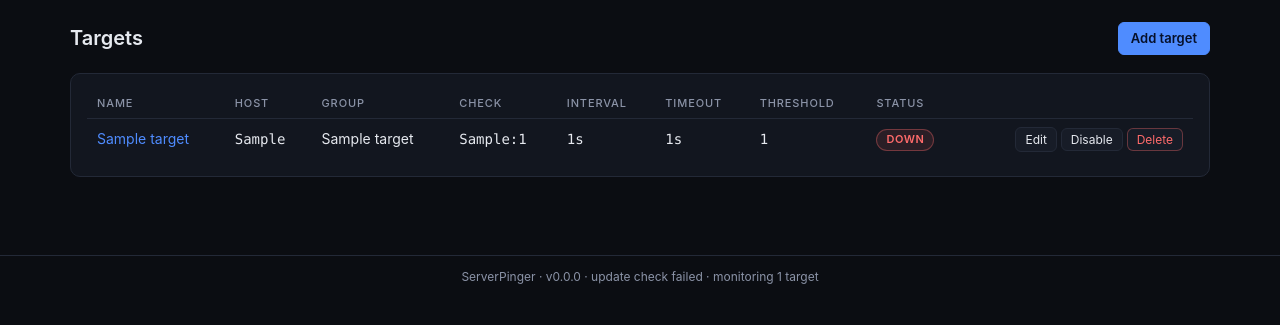
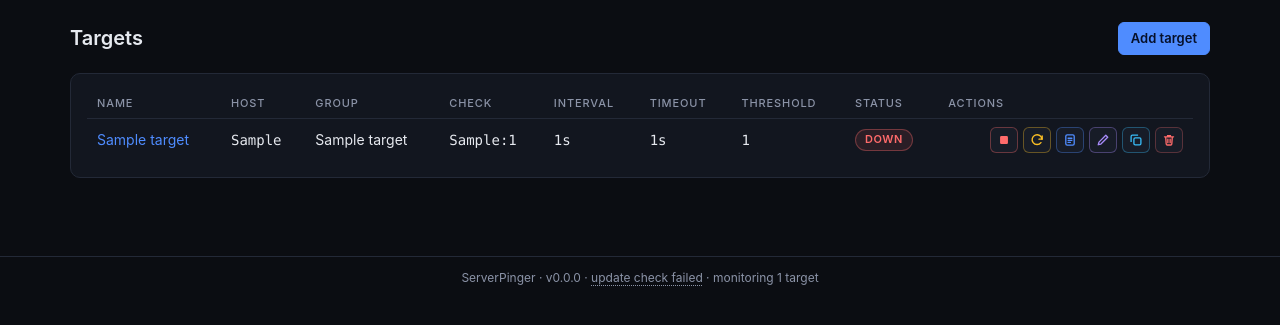
Before and after one commit to VarghaZeus/ServerPinger, a Flask app: page /targets in a window 1280 px wide. Shown: the part 52-377 px from the top of the page. Run offline with Flask 3, Linux system fonts and the light colour scheme; tables that the repository leaves empty hold one stand-in row (values such as "Sample post"); parts of the project's set-up code (start-up, migrations or seed data) failed here and were passed over.

Commit message:
update check bug fixed - Per-target buttons Adedd

```diff
--- a/app/settings.py
+++ b/app/settings.py
@@ -31,6 +31,7 @@ DEFAULTS = {
     "update_last_checked_at": "",
     "update_latest_version": "",
     "update_last_status": "",           # ok | failed | ""
+    "update_last_error": "",
     # --- internal ------------------------------------------------------
     "secret_key": "",
     "schema_version": "0",
--- a/app/views.py
+++ b/app/views.py
@@ -16,6 +16,14 @@ log = logging.getLogger(__name__)
 bp = Blueprint("main", __name__)
 
 STATUS_ORDER = {"down": 0, "unknown": 1, "up": 2}
+
+
+def _back(fallback: str) -> str:
+    """Return to the page the action was triggered from, when it is one of ours."""
+    referrer = request.referrer or ""
+    if referrer.startswith(request.host_url):
+        return referrer
+    return fallback
 
 
 # ------------------------------------------------------------------ dashboard
@@ -72,6 +80,23 @@ def api_status():
 
 @bp.route("/api/version")
 def api_version():
+    return jsonify(updates.status())
+
+
+@bp.route("/api/update-check", methods=["POST"])
+def api_update_check():
+    """Force an update check now instead of waiting for the next scheduled one."""
+    if not settings.get_bool("update_check_enabled", True):
+        flash("Update checking is turned off on the Email settings page.", "error")
+    else:
+        updates.check()
+        info = updates.status()
+        if info["last_status"] == "ok":
+            flash("Update check: %s" % info["text"], "success")
+        else:
+            flash("Update check failed: %s" % (info["last_error"] or "unknown error"), "error")
+    if request.form.get("redirect"):
+        return redirect(_back(url_for("main.dashboard")))
     return jsonify(updates.status())
 
 
@@ -218,7 +243,16 @@ def target_delete(target_id: int):
         abort(404)
     models.delete_target(target_id)
     flash("Deleted %s." % target["name"], "success")
-    return redirect(url_for("main.targets"))
+    return redirect(_back(url_for("main.targets")))
+
+
+@bp.route("/targets/<int:target_id>/clone", methods=["POST"])
+def target_clone(target_id: int):
+    new_id = models.clone_target(target_id)
+    if new_id is None:
+        abort(404)
+    flash("Duplicated. Change the host, then save.", "success")
+    return redirect(url_for("main.target_edit", target_id=new_id))
 
 
 @bp.route("/targets/<int:target_id>/toggle", methods=["POST"])
@@ -227,9 +261,9 @@ def target_toggle(target_id: int):
     if target is None:
         abort(404)
     models.set_target_enabled(target_id, not target["enabled"])
-    flash("%s %s." % (target["name"], "disabled" if target["enabled"] else "enabled"),
+    flash("%s %s." % (target["name"], "paused" if target["enabled"] else "resumed"),
           "success")
-    return redirect(request.referrer or url_for("main.targets"))
+    return redirect(_back(url_for("main.targets")))
 
 
 @bp.route("/targets/<int:target_id>")
--- a/static/css/app.css
+++ b/static/css/app.css
@@ -185,6 +185,51 @@ tr.error-row td { padding-top: 0; border-bottom: none; }
 .btn-danger:hover { background: rgba(255, 107, 107, 0.12); }
 form.inline { display: inline; }
 
+/* ------------------------------------------------------- per-target actions */
+
+.actions {
+  display: inline-flex;
+  gap: 5px;
+  align-items: center;
+  justify-content: flex-end;
+}
+
+.icon-btn {
+  display: inline-flex;
+  align-items: center;
+  justify-content: center;
+  width: 28px;
+  height: 26px;
+  padding: 0;
+  border-radius: 6px;
+  border: 1px solid var(--border);
+  background: var(--panel-2);
+  color: var(--muted);
+  cursor: pointer;
+  transition: background 0.12s ease, color 0.12s ease, border-color 0.12s ease;
+}
+.icon-btn:hover { text-decoration: none; }
+.icon-btn:disabled { opacity: 0.45; cursor: default; }
+.icon-btn svg { display: block; }
+
+.icon-start  { color: var(--green); border-color: rgba(74, 222, 128, 0.35); }
+.icon-start:hover  { background: rgba(74, 222, 128, 0.14); }
+.icon-stop   { color: var(--red); border-color: rgba(255, 107, 107, 0.35); }
+.icon-stop:hover   { background: rgba(255, 107, 107, 0.14); }
+.icon-check  { color: var(--amber); border-color: rgba(251, 191, 36, 0.35); }
+.icon-check:hover  { background: rgba(251, 191, 36, 0.14); }
+.icon-info   { color: var(--blue); border-color: rgba(79, 140, 255, 0.35); }
+.icon-info:hover   { background: rgba(79, 140, 255, 0.14); }
+.icon-edit   { color: #a78bfa; border-color: rgba(167, 139, 250, 0.35); }
+.icon-edit:hover   { background: rgba(167, 139, 250, 0.14); }
+.icon-clone  { color: #38bdf8; border-color: rgba(56, 189, 248, 0.35); }
+.icon-clone:hover  { background: rgba(56, 189, 248, 0.14); }
+.icon-delete { color: var(--red); border-color: rgba(255, 107, 107, 0.28); }
+.icon-delete:hover { background: rgba(255, 107, 107, 0.14); }
+
+.icon-btn.spinning svg { animation: spin 0.8s linear infinite; }
+@keyframes spin { to { transform: rotate(360deg); } }
+
 /* ------------------------------------------------------------------- forms */
 
 .form .row { display: flex; gap: 16px; flex-wrap: wrap; }
@@ -267,3 +312,15 @@ label.inline-check span { font-size: 12px; color: var(--muted); }
   text-align: center;
 }
 .footer .update-available { color: var(--amber); }
+.footer-form { display: inline; }
+.footer-link {
+  background: none;
+  border: none;
+  padding: 0;
+  font: inherit;
+  color: var(--muted);
+  cursor: pointer;
+  text-decoration: underline dotted;
+  text-underline-offset: 3px;
+}
+.footer-link:hover { color: var(--text); }
--- a/static/js/app.js
+++ b/static/js/app.js
@@ -115,9 +115,10 @@ var ServerPinger = (function () {
       if (!button) { return; }
       event.preventDefault();
       var id = button.getAttribute("data-id");
+      var isIcon = button.classList.contains("icon-btn");
       var original = button.textContent;
       button.disabled = true;
-      button.textContent = "Checking…";
+      if (isIcon) { button.classList.add("spinning"); } else { button.textContent = "Checking…"; }
       fetch("/api/targets/" + id + "/check", { method: "POST" })
         .then(function (response) { return response.json(); })
         .then(function (data) {
@@ -127,7 +128,7 @@ var ServerPinger = (function () {
         .catch(function () { /* ignore */ })
         .then(function () {
           button.disabled = false;
-          button.textContent = original;
+          if (isIcon) { button.classList.remove("spinning"); } else { button.textContent = original; }
           localizeTimestamps();
         });
     });
--- /dev/null
+++ b/templates/_macros.html
@@ -0,0 +1,74 @@
+{# Per-target action buttons, shared by the dashboard and the Targets page. #}
+
+{% macro target_actions(t) -%}
+<div class="actions">
+
+  {% if t.enabled %}
+  <form method="post" action="{{ url_for('main.target_toggle', target_id=t.id) }}" class="inline">
+    <button class="icon-btn icon-stop" title="Pause monitoring &ndash; no checks, no alerts"
+            aria-label="Pause monitoring">
+      <svg viewBox="0 0 16 16" width="14" height="14" aria-hidden="true">
+        <rect x="3.5" y="3.5" width="9" height="9" rx="1.5" fill="currentColor"/>
+      </svg>
+    </button>
+  </form>
+  {% else %}
+  <form method="post" action="{{ url_for('main.target_toggle', target_id=t.id) }}" class="inline">
+    <button class="icon-btn icon-start" title="Resume monitoring" aria-label="Resume monitoring">
+      <svg viewBox="0 0 16 16" width="14" height="14" aria-hidden="true">
+        <path d="M4.5 3.2 12.4 8 4.5 12.8Z" fill="currentColor"/>
+      </svg>
+    </button>
+  </form>
+  {% endif %}
+
+  <button class="icon-btn icon-check check-now" data-id="{{ t.id }}"
+          title="Check now" aria-label="Check now">
+    <svg viewBox="0 0 16 16" width="14" height="14" fill="none" stroke="currentColor"
+         stroke-width="1.6" stroke-linecap="round" aria-hidden="true">
+      <path d="M13.6 7A5.6 5.6 0 1 0 12.5 11"/>
+      <path d="M13.9 3.4V7h-3.6"/>
+    </svg>
+  </button>
+
+  <a class="icon-btn icon-info" href="{{ url_for('main.target_detail', target_id=t.id) }}"
+     title="History and details" aria-label="History and details">
+    <svg viewBox="0 0 16 16" width="14" height="14" fill="none" stroke="currentColor"
+         stroke-width="1.5" stroke-linecap="round" aria-hidden="true">
+      <rect x="3.2" y="2.2" width="9.6" height="11.6" rx="1.6"/>
+      <path d="M5.8 6h4.4M5.8 8.4h4.4M5.8 10.8h2.6"/>
+    </svg>
+  </a>
+
+  <a class="icon-btn icon-edit" href="{{ url_for('main.target_edit', target_id=t.id) }}"
+     title="Edit" aria-label="Edit">
+    <svg viewBox="0 0 16 16" width="14" height="14" fill="none" stroke="currentColor"
+         stroke-width="1.5" stroke-linecap="round" stroke-linejoin="round" aria-hidden="true">
+      <path d="M11.2 2.6 13.4 4.8 5.6 12.6 2.6 13.4l0.8-3Z"/>
+    </svg>
+  </a>
+
+  <form method="post" action="{{ url_for('main.target_clone', target_id=t.id) }}" class="inline">
+    <button class="icon-btn icon-clone"
+            title="Duplicate this target, then change the host" aria-label="Duplicate">
+      <svg viewBox="0 0 16 16" width="14" height="14" fill="none" stroke="currentColor"
+           stroke-width="1.5" stroke-linejoin="round" aria-hidden="true">
+        <rect x="5.6" y="5.6" width="8" height="8" rx="1.5"/>
+        <path d="M10.4 2.4H3.9a1.5 1.5 0 0 0-1.5 1.5v6.5"/>
+      </svg>
+    </button>
+  </form>
+
+  <form method="post" action="{{ url_for('main.target_delete', target_id=t.id) }}" class="inline"
+        onsubmit="return confirm('Delete {{ t.name }} and all of its history? This cannot be undone.');">
+    <button class="icon-btn icon-delete" title="Delete" aria-label="Delete">
+      <svg viewBox="0 0 16 16" width="14" height="14" fill="none" stroke="currentColor"
+           stroke-width="1.5" stroke-linecap="round" aria-hidden="true">
+        <path d="M2.8 4.4h10.4M6.4 4.4V2.9h3.2v1.5M4.2 4.4l0.6 8.2a1.2 1.2 0 0 0 1.2 1.1h4a1.2 1.2 0 0 0 1.2-1.1l0.6-8.2"/>
+        <path d="M6.7 7v4M9.3 7v4"/>
+      </svg>
+    </button>
+  </form>
+
+</div>
+{%- endmacro %}
--- a/templates/base.html
+++ b/templates/base.html
@@ -35,7 +35,11 @@
 
 <footer class="footer">
   ServerPinger &middot; v{{ footer_version }} &middot;
-  <span class="{{ 'update-available' if footer_update.update_available else '' }}">{{ footer_update.text }}</span>
+  <form method="post" action="{{ url_for('main.api_update_check') }}" class="inline footer-form">
+    <input type="hidden" name="redirect" value="1">
+    <button class="footer-link {{ 'update-available' if footer_update.update_available else '' }}"
+            title="{{ footer_update.last_error or 'Click to check the git remote for a newer release tag' }}">{{ footer_update.text }}</button>
+  </form>
   &middot; monitoring {{ footer_target_count }} target{{ '' if footer_target_count == 1 else 's' }}
 </footer>
 
--- a/templates/dashboard.html
+++ b/templates/dashboard.html
@@ -1,4 +1,5 @@
 {% extends "base.html" %}
+{% from "_macros.html" import target_actions %}
 {% block title %}Dashboard &middot; ServerPinger{% endblock %}
 
 {% block content %}
@@ -27,7 +28,7 @@
     <thead>
       <tr>
         <th>Name</th><th>Host</th><th>Check</th><th>Status</th>
-        <th>Latency</th><th>Last checked</th><th>24h uptime</th><th></th>
+        <th>Latency</th><th>Last checked</th><th>24h uptime</th><th class="right">Actions</th>
       </tr>
     </thead>
     <tbody>
@@ -41,7 +42,7 @@
         <td class="cell-latency mono">{{ '%.1f ms'|format(t.last_latency_ms) if t.last_latency_ms is not none else '&mdash;'|safe }}</td>
         <td class="cell-checked"><span class="ts rel" data-utc="{{ t.last_checked_at or '' }}">{{ t.last_checked_at or 'never' }}</span></td>
         <td class="cell-uptime mono">{{ '%.2f%%'|format(t.uptime_24h) if t.uptime_24h is not none else '&mdash;'|safe }}</td>
-        <td class="right"><button class="btn btn-small check-now" data-id="{{ t.id }}">Check now</button></td>
+        <td class="right">{{ target_actions(t) }}</td>
       </tr>
       {% if t.status == 'down' and t.last_error %}
       <tr class="error-row" data-error-for="{{ t.id }}">
--- a/templates/targets.html
+++ b/templates/targets.html
@@ -1,4 +1,5 @@
 {% extends "base.html" %}
+{% from "_macros.html" import target_actions %}
 {% block title %}Targets &middot; ServerPinger{% endblock %}
 
 {% block content %}
@@ -15,7 +16,7 @@
     <thead>
       <tr>
         <th>Name</th><th>Host</th><th>Group</th><th>Check</th><th>Interval</th>
-        <th>Timeout</th><th>Threshold</th><th>Status</th><th></th>
+        <th>Timeout</th><th>Threshold</th><th>Status</th><th class="right">Actions</th>
       </tr>
     </thead>
     <tbody>
@@ -29,16 +30,7 @@
         <td class="mono">{{ t.timeout_seconds }}s</td>
         <td class="mono">{{ t.fail_threshold }}</td>
         <td><span class="pill pill-{{ (t.status or 'unknown') if t.enabled else 'unknown' }}">{{ ((t.status or 'unknown') if t.enabled else 'unknown')|upper }}</span></td>
-        <td class="right nowrap">
-          <a class="btn btn-small" href="{{ url_for('main.target_edit', target_id=t.id) }}">Edit</a>
-          <form method="post" action="{{ url_for('main.target_toggle', target_id=t.id) }}" class="inline">
-            <button class="btn btn-small">{{ 'Disable' if t.enabled else 'Enable' }}</button>
-          </form>
-          <form method="post" action="{{ url_for('main.target_delete', target_id=t.id) }}" class="inline"
-                onsubmit="return confirm('Delete {{ t.name }} and all of its history?');">
-            <button class="btn btn-small btn-danger">Delete</button>
-          </form>
-        </td>
+        <td class="right">{{ target_actions(t) }}</td>
       </tr>
       {% endfor %}
     </tbody>
@@ -46,3 +38,7 @@
   {% endif %}
 </section>
 {% endblock %}
+
+{% block scripts %}
+<script>ServerPinger.bindCheckNow(function () { window.location.reload(); });</script>
+{% endblock %}
```
Also changed, not shown: app/models.py (+21 -0 lines), app/updates.py (+42 -4 lines), CHANGELOG.md, 1 other file.
